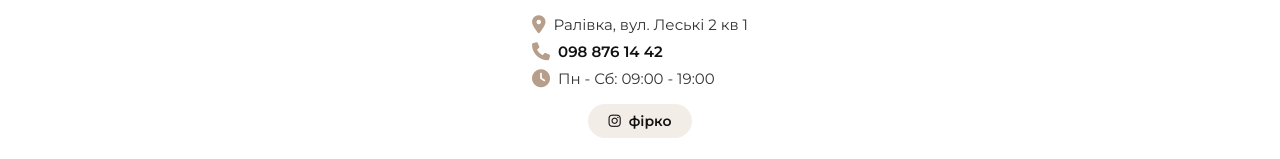
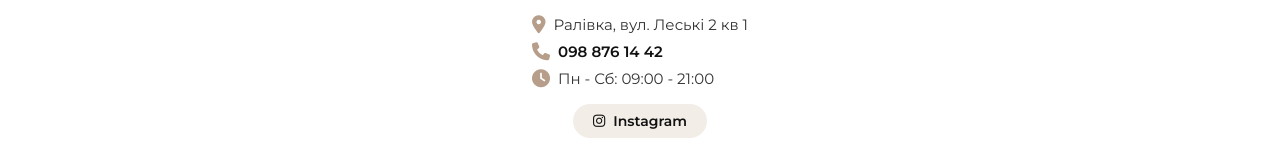
Before and after one commit to Tarasfi/aanastasa-nails-fastapi, a React (Vite) app in the folder frontend/: page / in a window 1280 px wide. Shown: the part 250-409 px from the top of the page. Built offline with nearby package versions, Linux system fonts and the light colour scheme; no server answers; a web font is replaced by a local one.

Commit message:
text fix

```diff
--- a/frontend/src/components/layout/Hero.jsx
+++ b/frontend/src/components/layout/Hero.jsx
@@ -25,7 +25,7 @@ function Hero() {
 
         <div className="info-item">
           <i className="fa-solid fa-clock"></i>
-          <span>Пн - Сб: 09:00 - 19:00</span>
+          <span>Пн - Сб: 09:00 - 21:00</span>
         </div>
       </div>
 
@@ -36,7 +36,7 @@ function Hero() {
         rel="noopener noreferrer"
         className="instagram-btn"
       >
-        <i className="fa-brands fa-instagram"></i>фірко
+        <i className="fa-brands fa-instagram"></i>Instagram
       </a>
     </section>
   );
```
